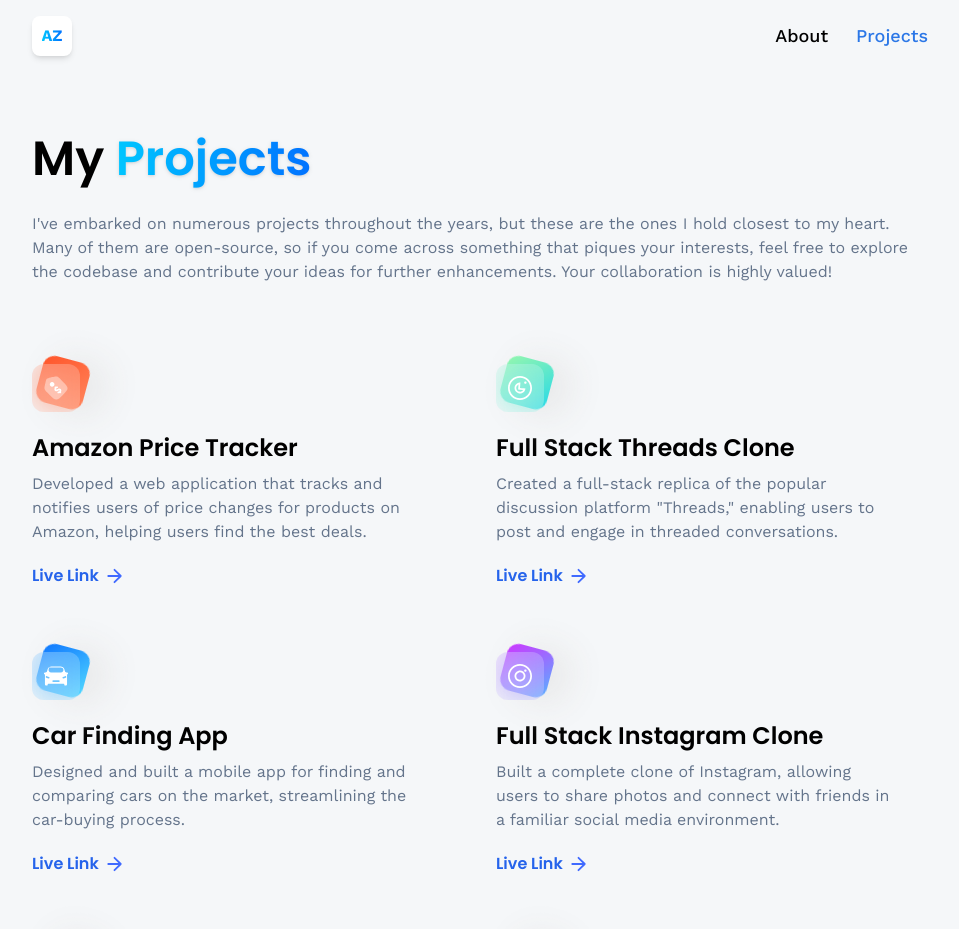
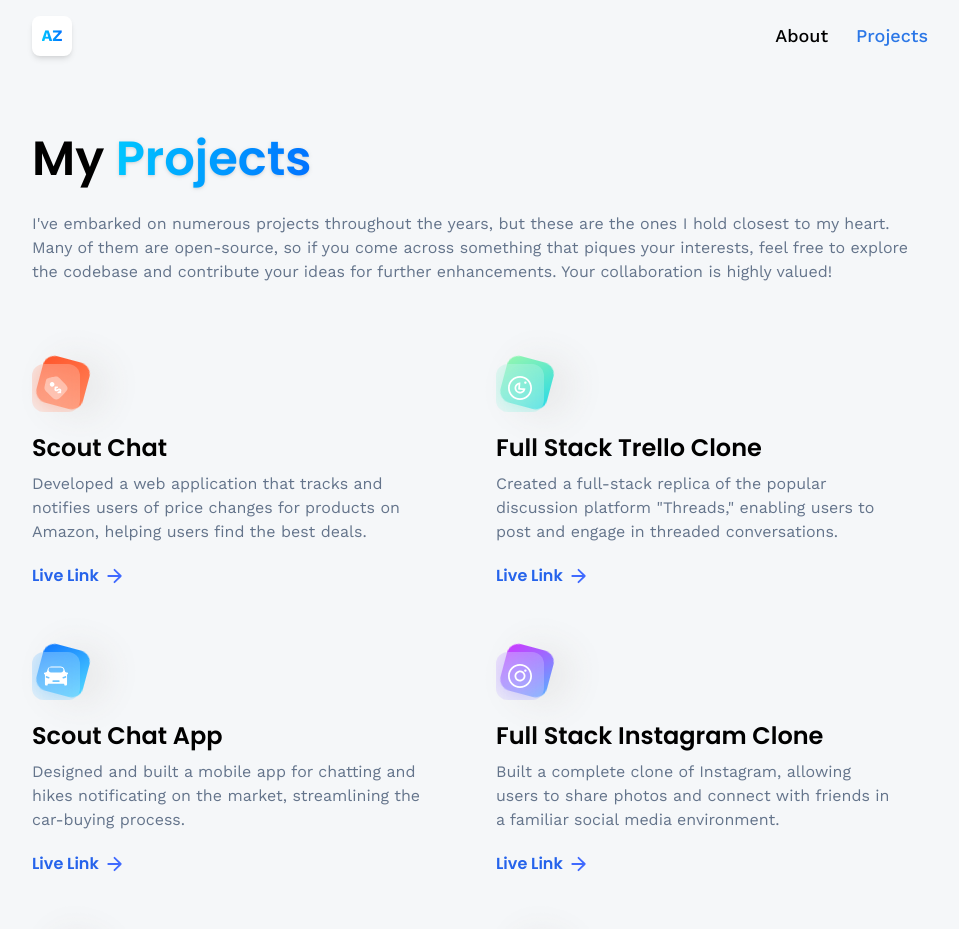
Before and after one commit to CoderZkr/3DPortFolio, a React (Vite) app: page /projects in a window 1280 px wide. Shown: the top 929 px of the page, without its empty margins (160-1119 px from the left). Built offline with nearby package versions, Linux system fonts and the light colour scheme.

Commit message:
Updated Home page adding a sound

```diff
--- a/src/constants/index.js
+++ b/src/constants/index.js
@@ -194,7 +194,7 @@
   {
     iconUrl: pricewise,
     theme: "btn-back-red",
-    name: "Amazon Price Tracker",
+    name: "Scout Chat",
     description:
       "Developed a web application that tracks and notifies users of price changes for products on Amazon, helping users find the best deals.",
     link: "https://github.com/coderZkr/3DPortFolio/",
@@ -202,7 +202,7 @@
   {
     iconUrl: threads,
     theme: "btn-back-green",
-    name: "Full Stack Threads Clone",
+    name: "Full Stack Trello Clone",
     description:
       'Created a full-stack replica of the popular discussion platform "Threads," enabling users to post and engage in threaded conversations.',
     link: "https://github.com/coderZkr/3DPortFolio/",
@@ -210,9 +210,9 @@
   {
     iconUrl: car,
     theme: "btn-back-blue",
-    name: "Car Finding App",
+    name: "Scout Chat App",
     description:
-      "Designed and built a mobile app for finding and comparing cars on the market, streamlining the car-buying process.",
+      "Designed and built a mobile app for chatting and hikes notificating on the market, streamlining the car-buying process.",
     link: "https://github.com/coderZkr/3DPortFolio/",
   },
   {
--- a/src/pages/Home.jsx
+++ b/src/pages/Home.jsx
@@ -8,19 +8,13 @@
 import Plane from "../models/Plane";
 import HomeInfo from "../components/HomeInfo";
 
-import sakura from "../assets/sakura.mp3";
-/* import alanWalker from "../assets/alanWalkerHeadlights.mp3";
-import butVoice from "../assets/butVoice.mp3";
-import anti from "../assets/anti.mp3";
- */
+import otrok from "../assets/otrok.mp3";
+
 import { soundoff, soundon } from "../assets/icons";
 
 const Home = () => {
-  /* const audioRef = useRef(new Audio(sakura)); */
-  const audioRef = useRef(new Audio(sakura));
-  /* const audioRef = useRef(new Audio(alanWalker));*/
+  const audioRef = useRef(new Audio(otrok));
 
-  /*const audioRef = useRef(new Audio(butVoice));*/
   audioRef.current.volume = 0.4;
   audioRef.current.loop = true;
   const [currentStage, setCurrentStage] = useState(1);
```
Also changed, not shown: 1 other file (tests, documents, lock files or other folders).
